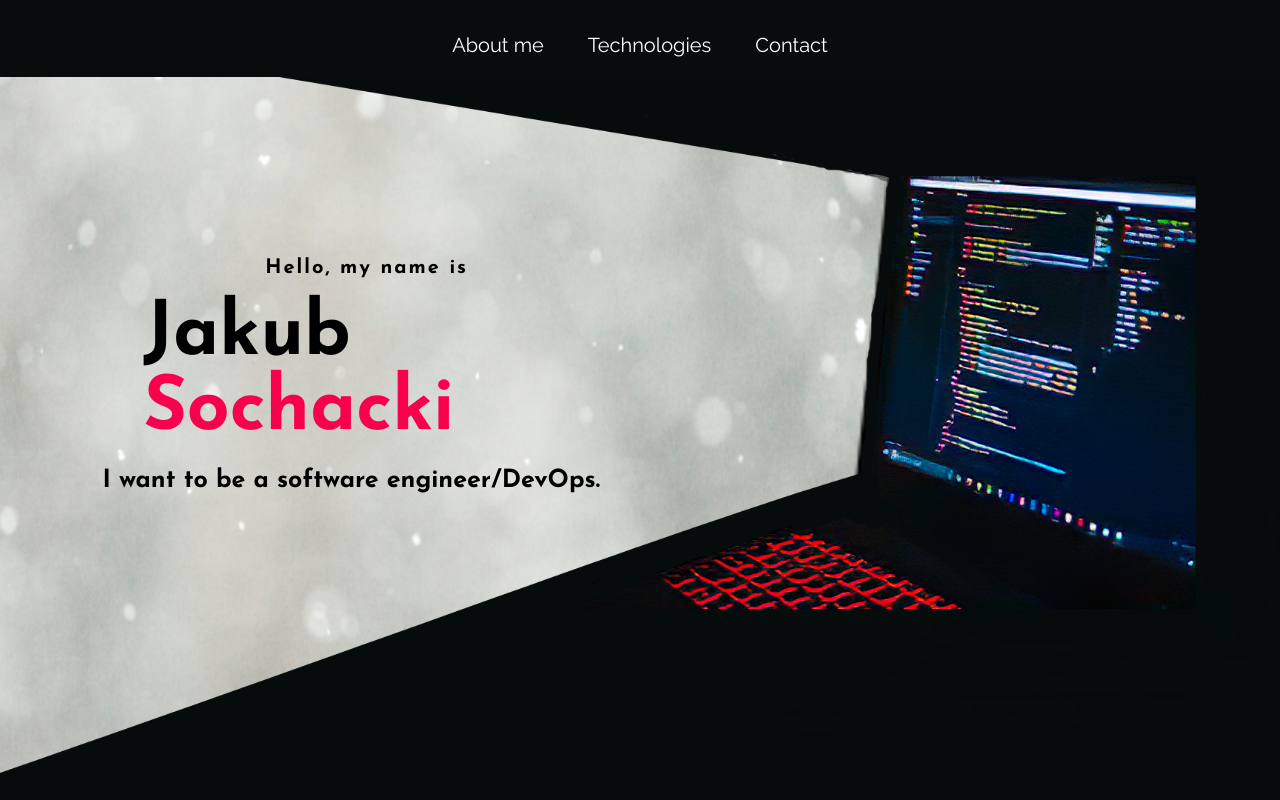
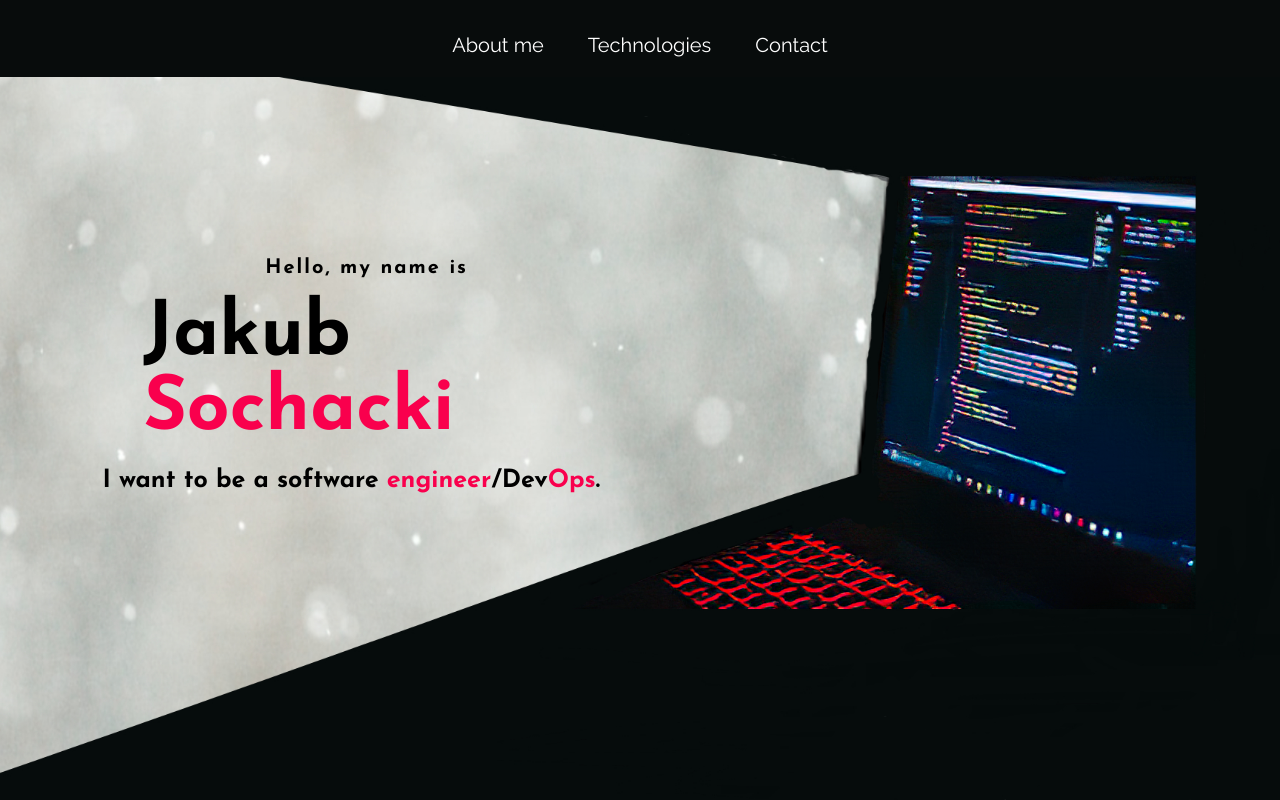
Before and after one commit to JakubSochacki06/website, a plain HTML site: page index.html in a window 1280 px wide. Shown: the top 800 px of the page. Drawn offline with Linux system fonts and the light colour scheme; a script that the page names is missing.

Commit message:
Update index.html

```diff
--- a/index.html
+++ b/index.html
@@ -25,7 +25,7 @@
 		<div class="content">
 			<h4>Hello, my name is</h4>
 			<h1>Jakub <span>Sochacki</span></h1>
-			<h3>I want to be a software engineer/DevOps.</h3>
+			<h3>I want to be a software <span>engineer</span>/Dev<span>Ops</span>.</h3>
 		</div>
 	</div>
 
```
